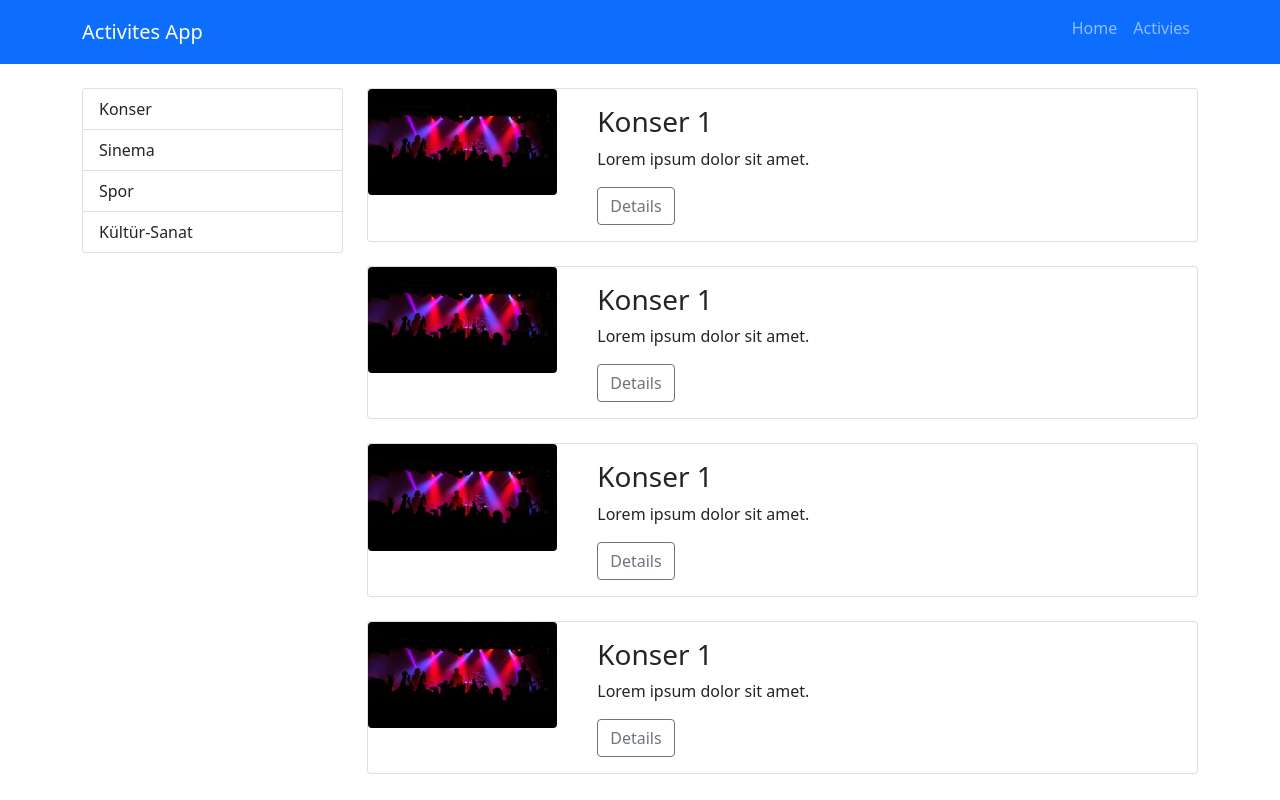
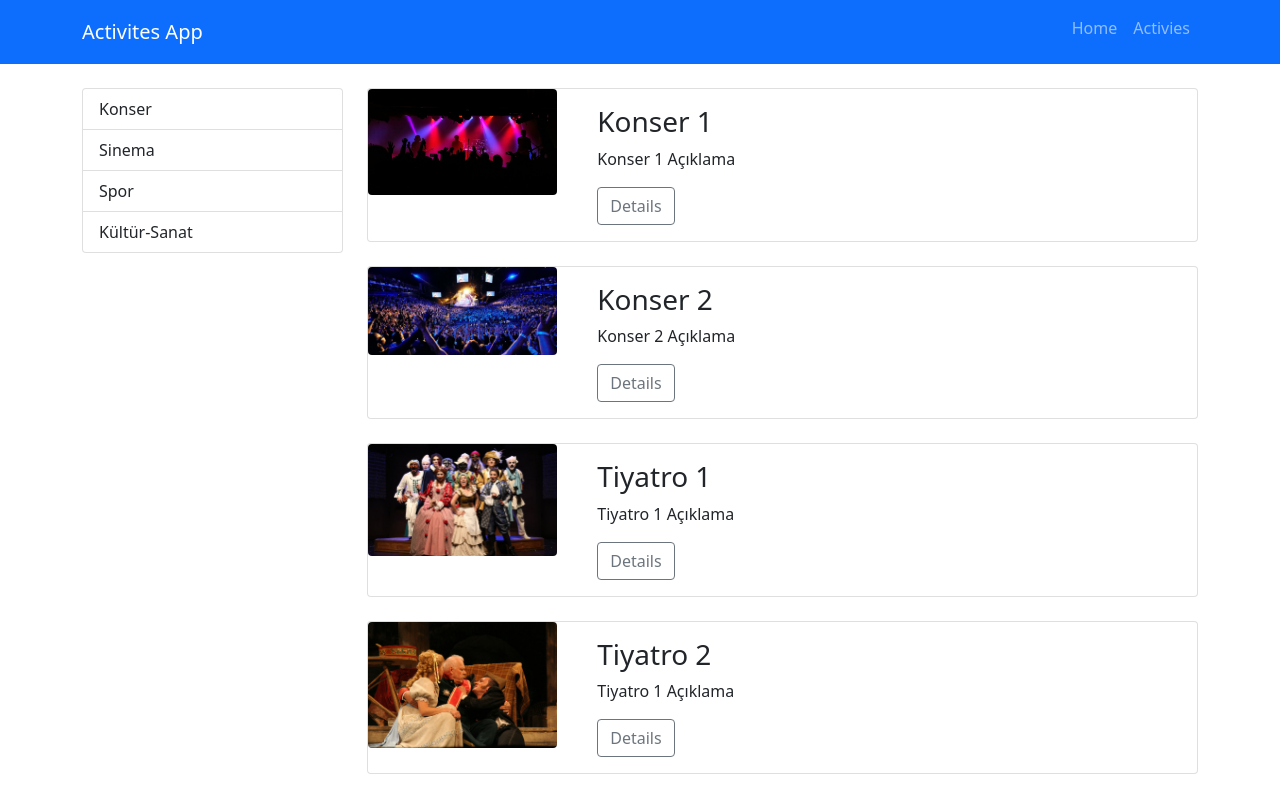
Before and after one commit to anilakbulut/CaseAngular, an Angular app in the folder NgCase/: page / in a window 1280 px wide. Built offline with nearby package versions, Linux system fonts and the light colour scheme.

Commit message:
activities model eklendi

```diff
--- a/NgCase/src/app/activies/activies.component.html
+++ b/NgCase/src/app/activies/activies.component.html
@@ -1,12 +1,12 @@
 <div class="card mb-4" *ngFor="let item of activities" >
     <div class="row">
         <div class="col-md-3">
-            <img src="assets/img/konser1.jpg" class="img-fluid rounded-end rounded-start" alt="">
+            <img src="assets/img/{{item.imgUrl}}" class="img-fluid rounded-end rounded-start" alt="">
         </div>
         <div class="col-md-9">
             <div class="card-body">
-                <h3 class="card-title">Konser 1</h3>
-                <p class="card-text">Lorem ipsum dolor sit amet.</p>
+                <h3 class="card-title">{{item.title}}</h3>
+                <p class="card-text">{{item.description}}</p>
                 <button class="btn btn-outline-secondary">Details</button>
             </div>
         </div>
--- a/NgCase/src/app/activies/activies.component.ts
+++ b/NgCase/src/app/activies/activies.component.ts
@@ -1,4 +1,5 @@
 import { Component, OnInit } from '@angular/core';
+import { Activities } from './models/activities';
 
 @Component({
   selector: 'app-activies',
@@ -11,5 +12,10 @@ export class ActiviesComponent implements OnInit {
 
   ngOnInit(): void {
   }
-  activities = ["konser 1","konser 2","konser 3","konser 4"];
+  activities: Activities[] = [
+    {id: 1, title: "Konser 1", description: "Konser 1 Açıklama",imgUrl: "konser1.jpg",actDate: 2023},
+    {id: 1, title: "Konser 2", description: "Konser 2 Açıklama",imgUrl: "konser2.jpg",actDate: 2022},
+    {id: 1, title: "Tiyatro 1", description: "Tiyatro 1 Açıklama",imgUrl: "tiyatro1.jpg",actDate: 2024},
+    {id: 1, title: "Tiyatro 2", description: "Tiyatro 1 Açıklama",imgUrl: "tiyatro2.jpg",actDate: 2025}
+  ]
 }
--- /dev/null
+++ b/NgCase/src/app/activies/models/activities.ts
@@ -0,0 +1,7 @@
+export interface Activities{
+    id: number;
+    title: string;
+    description: string;
+    imgUrl: string;
+    actDate: number;
+}
--- a/NgCase/tsconfig.json
+++ b/NgCase/tsconfig.json
@@ -21,7 +21,8 @@
     "lib": [
       "es2020",
       "dom"
-    ]
+    ],
+    "strictNullChecks": false
   },
   "angularCompilerOptions": {
     "enableI18nLegacyMessageIdFormat": false,
```
